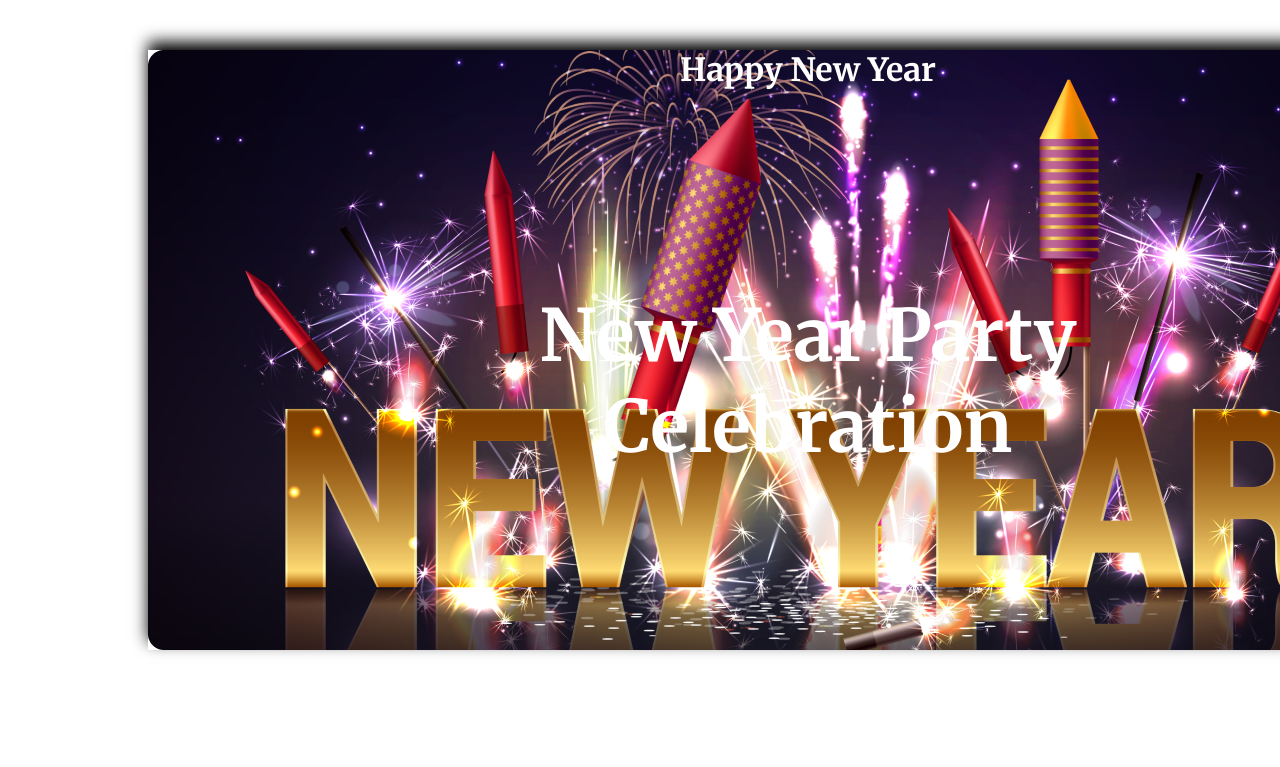
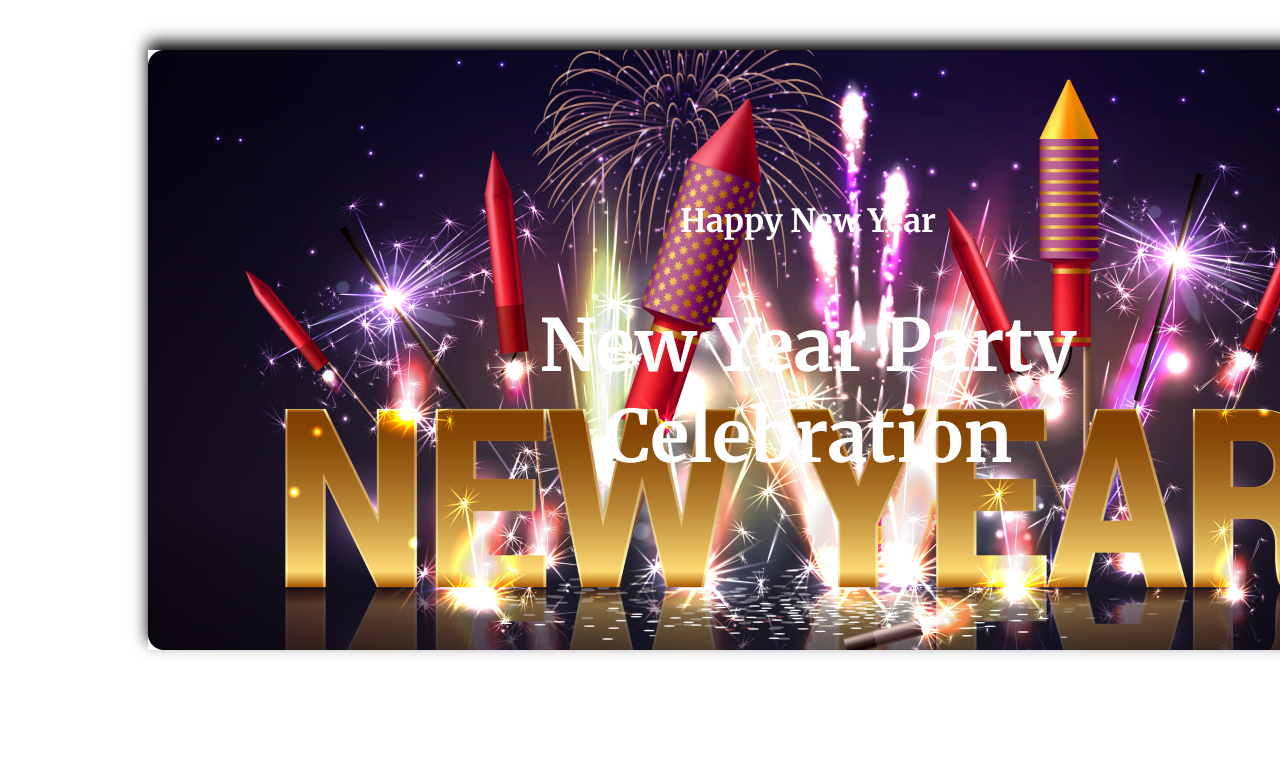
Before and after one commit to Dibakar-Biswas/new-year-ph, a plain HTML site: page index.html in a window 1280 px wide. Shown: the top 767 px of the page. Drawn offline with Linux system fonts and the light colour scheme.

Commit message:
updated alignment

```diff
--- a/index.html
+++ b/index.html
@@ -11,7 +11,7 @@
 </head>
 <body class="merriweather">
     <header class="banner">
-        <div>
+        <div class="parent">
             <h4 class="myth">Happy New Year</h4>
             <h2 class="pace">New Year Party<br>Celebration</h2>
         </div>
--- a/styles/new-year.css
+++ b/styles/new-year.css
@@ -8,14 +8,21 @@
 
 .banner{
     background-image: url("../images/Banner\ Image.png");
+    /* padding: 200px 0; */
     background-repeat: no-repeat;
     box-shadow: 0 -8px 15px rgba(0, 0, 0, 25.5);
     height: 600px;
     width: 1320px;
     margin: 50px 140px 120px 140px;
     text-align:center;
+    display: flex;
+    justify-content: center;
+    align-items: center;
 }
-
+.parent{
+    /* display: none; */
+    /* margin-top: 500px; */
+}
 .myth{
     color: #FFFFFF;
     font-size: 32px;
@@ -25,7 +32,7 @@
     color: #FFFFFF;
     font-size: 72px;
     font-weight: bold;
-    margin-top: 200px;
+    /* margin-top: 200px; */
 }
 
 /* section-class-sixty-five styles */
```
